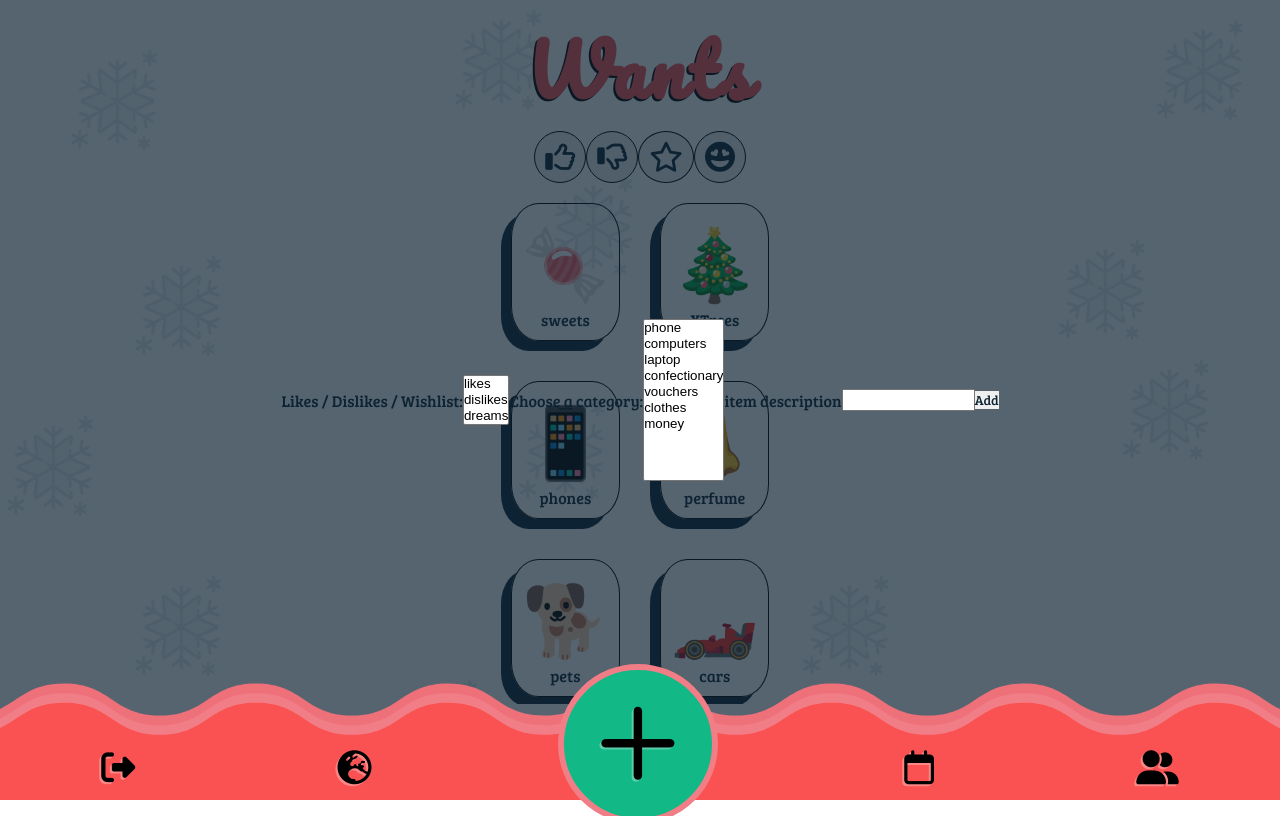
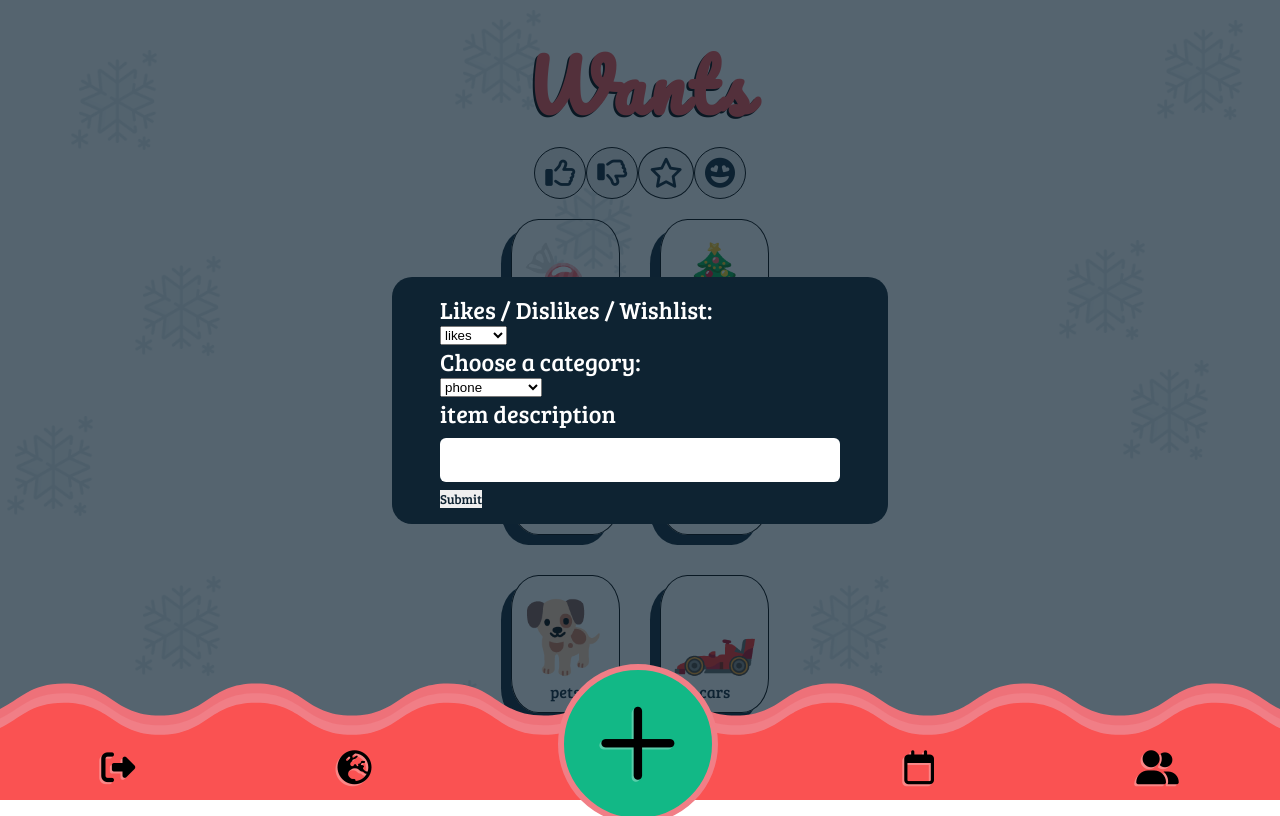
Before and after one commit to siddav83/happy-holiday-frontend, a React (Create React App) app: page /tab in a window 1280 px wide. Built offline with nearby package versions, Linux system fonts and the light colour scheme; a web font is replaced by a local one.

Commit message:
adde scrollbar

```diff
--- a/src/Components/AddFriend/AddFriend.js
+++ b/src/Components/AddFriend/AddFriend.js
@@ -1,4 +1,4 @@
-import React, { useContext, useEffect } from "react";
+import React, { useContext } from "react";
 import "./style.css";
 import { ToggleContext } from "../../Context/ToggleContext";
 import { UserContext } from "../../Context/UserContext";
@@ -18,7 +18,6 @@ const AddFriend = () => {
 				console.log(res, "POST RESPONSE");
 				if (res.status === 201) {
 					console.log("Friend added.");
-					console.log(res.data);
 					setToggleAddFriend(false);
 					// ! need friends ID im adding
 					setUserData((prev) => {
@@ -36,13 +35,17 @@ const AddFriend = () => {
 		const email = e.target.email.value;
 		// Send Invite Email (POST)
 		axios
-			.post("http://127.0.0.1:5000/share", email)
+			.post("http://127.0.0.1:5000/share", {
+				email,
+				from: userData.username,
+			})
 			.then((res) => {
 				console.log(res, "POST RESPONSE");
 				if (res.status === 200) {
 					console.log("Added");
+					setToggleAddFriend(false);
 				} else {
-					console.log("Oops but couldn't invite...");
+					alert.log("Oops but couldn't invite...");
 				}
 			})
 			.catch((err) => console.error(err));
--- a/src/Pages/Tab/Tab.js
+++ b/src/Pages/Tab/Tab.js
@@ -25,31 +25,23 @@ export default function Tab(data) {
 		setVisible(!visible);
 	};
 
+	console.log(userData);
+
 	return (
 		<div className="main-container">
 			<h1>Wants</h1>
 			{!visible ? (
-				<form className="likeAndDislikeForm" onSubmit={onSubmitHandler}>
+				<div className="add-or-invite-container">
+					<form className="add-or-invite" onSubmit={onSubmitHandler}>
 						<label htmlFor="type">Likes / Dislikes / Wishlist:</label>
-					<select
-						id="type"
-						name="type"
-						size="3"
-						// onClick={typeInputHandler}
-					>
+						<select id="type" name="type">
 							<option value="wants">likes</option>
 							<option value="dislikes">dislikes</option>
 							<option value="dreams">dreams</option>
 							<option value="brands">brands</option>
 						</select>
 						<label htmlFor="category">Choose a category:</label>
-					<select
-						// onClick={categoryInputHandler}
-						id="category"
-						name="category"
-						size="10"
-						multiple
-					>
+						<select id="category" name="category">
 							<option value="phone">phone</option>
 							<option value="computers">computers</option>
 							<option value="laptop">laptop</option>
@@ -59,14 +51,10 @@ export default function Tab(data) {
 							<option value="money">money</option>
 						</select>
 						<label htmlFor="item">item description</label>
-					<input
-						// onClick={nameInputHandler}
-						type="text"
-						id="item"
-						name="item"
-					/>
-					<button>Add</button>
+						<input type="text" id="item" name="item" />
+						<button>Submit</button>
 					</form>
+				</div>
 			) : (
 				visible
 			)}
--- a/src/main.css
+++ b/src/main.css
@@ -36,7 +36,19 @@ body {
 	background-color: white;
 	min-height: 100vh;
 	overflow-x: hidden;
+	overflow-y: hidden;
 	color: var(--text-color);
+}
+
+::-webkit-scrollbar {
+	width: 10px;
+	height: 10px;
+}
+::-webkit-scrollbar-thumb {
+	border-radius: 6px;
+	/* background-image: linear-gradient(to top, var(--red) 0%, var(--green) 100%); */
+	background: var(--red);
+	margin-left: 2rem;
 }
 
 img,
@@ -84,8 +96,9 @@ input[type="submit"] {
 .main-container {
 	width: 90%;
 	max-width: 1000px;
-	margin: 0 auto;
-	padding: 0.5rem 0;
+	margin: 1rem auto 0;
+	padding: 0.5rem;
+	padding: 0.5rem 1rem !important;
 	height: 88vh;
 	overflow-x: hidden;
 	overflow-y: scroll;
@@ -93,5 +106,4 @@ input[type="submit"] {
 	flex-direction: column;
 	justify-content: flex-start;
 	align-items: center;
-	/* background-color: red; */
 }
```
Lines whose indentation alone changed are shown as unchanged.
